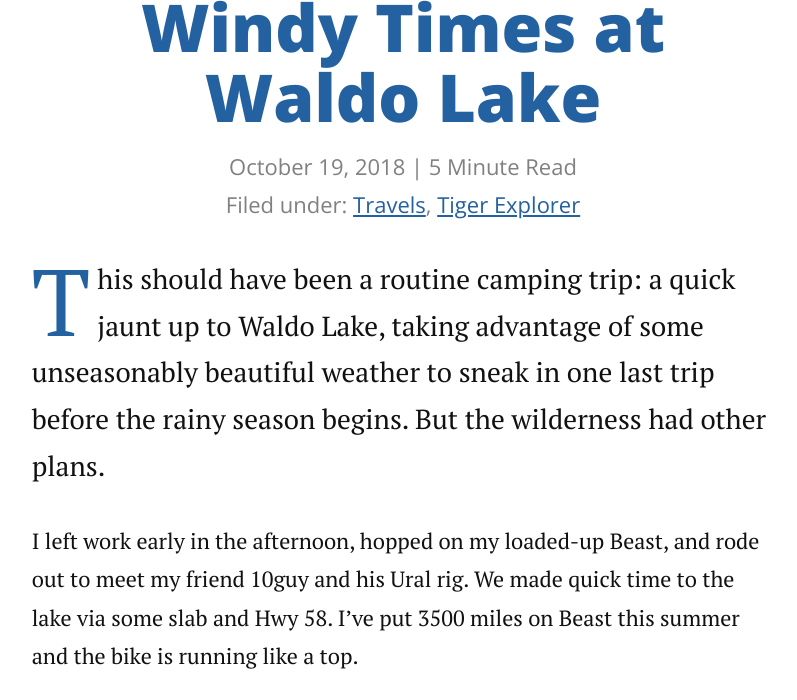
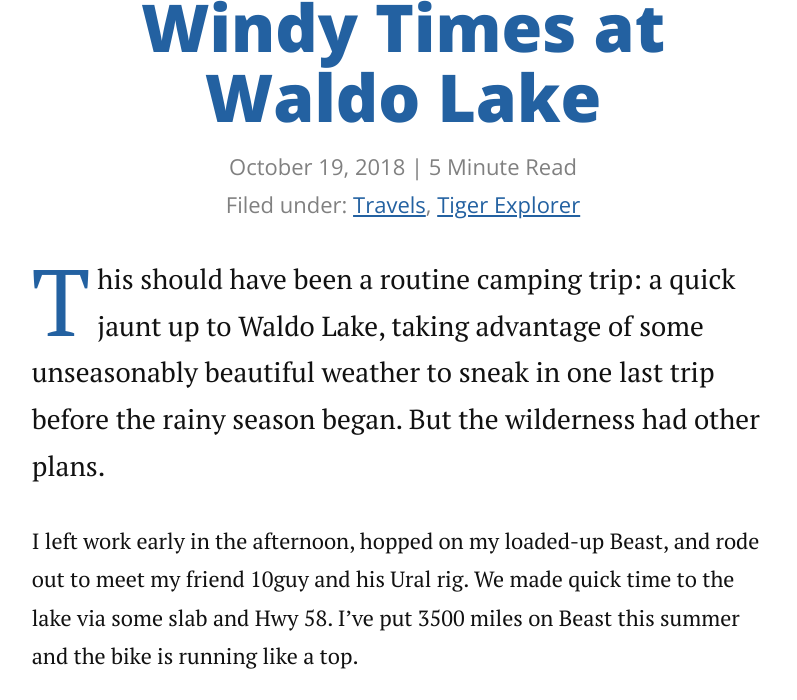
Before and after one commit to boltynet/boltynet.github.io, a Jekyll site: the page built from _posts/2018-10-19-windy-times-at-waldo-lake.markdown, in a window 1280 px wide and 900 px high, scrolled down 439 px, cut to the strip 0-700 px from the top of the window. Shown: the whole strip, without its empty margins (237-1034 px from the left). Built offline with Jekyll 4.4.1, drawn with Linux system fonts in a browser that asks for light colours; nearby versions of some CDN libraries; comment, search, counter and statistics services are not loaded.

Commit message:
Edit post copy

```diff
--- a/_posts/2018-10-19-windy-times-at-waldo-lake.markdown
+++ b/_posts/2018-10-19-windy-times-at-waldo-lake.markdown
@@ -3,11 +3,11 @@ layout: post
 title: "Skewering Nemo, Or: Windy Times at Waldo Lake"
 date: 2018-10-19 14:45:00 -0700
 tags: [ travels, tiger-explorer ]
-description: "This should have been a routine camping trip: a quick jaunt up to Waldo Lake, taking advantage of some unseasonably beautiful weather to sneak in one last trip before the rainy season begins. But the wilderness had other plans."
+description: "This should have been a routine camping trip: a quick jaunt up to Waldo Lake, taking advantage of some unseasonably beautiful weather to sneak in one last trip before the rainy season began. But the wilderness had other plans."
 comments: true
 ---
 
-<p class="intro"><span class="dropcap">T</span>his should have been a routine camping trip: a quick jaunt up to Waldo Lake, taking advantage of some unseasonably beautiful weather to sneak in one last trip before the rainy season begins. But the wilderness had other plans.</p>
+<p class="intro"><span class="dropcap">T</span>his should have been a routine camping trip: a quick jaunt up to Waldo Lake, taking advantage of some unseasonably beautiful weather to sneak in one last trip before the rainy season began. But the wilderness had other plans.</p>
 
 I left work early in the afternoon, hopped on my loaded-up Beast, and rode out to meet my friend 10guy and his Ural rig. We made quick time to the lake via some slab and Hwy 58. I've put 3500 miles on Beast this summer and the bike is running like a top.
 
```
